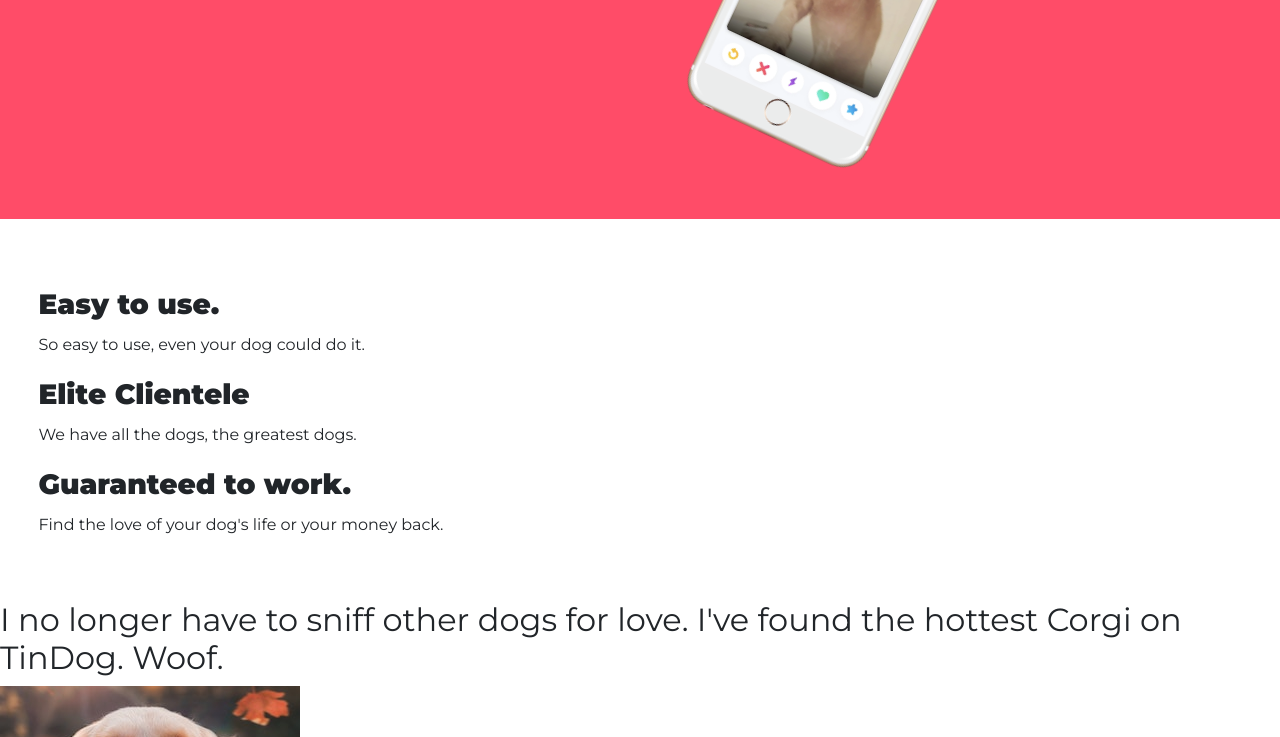
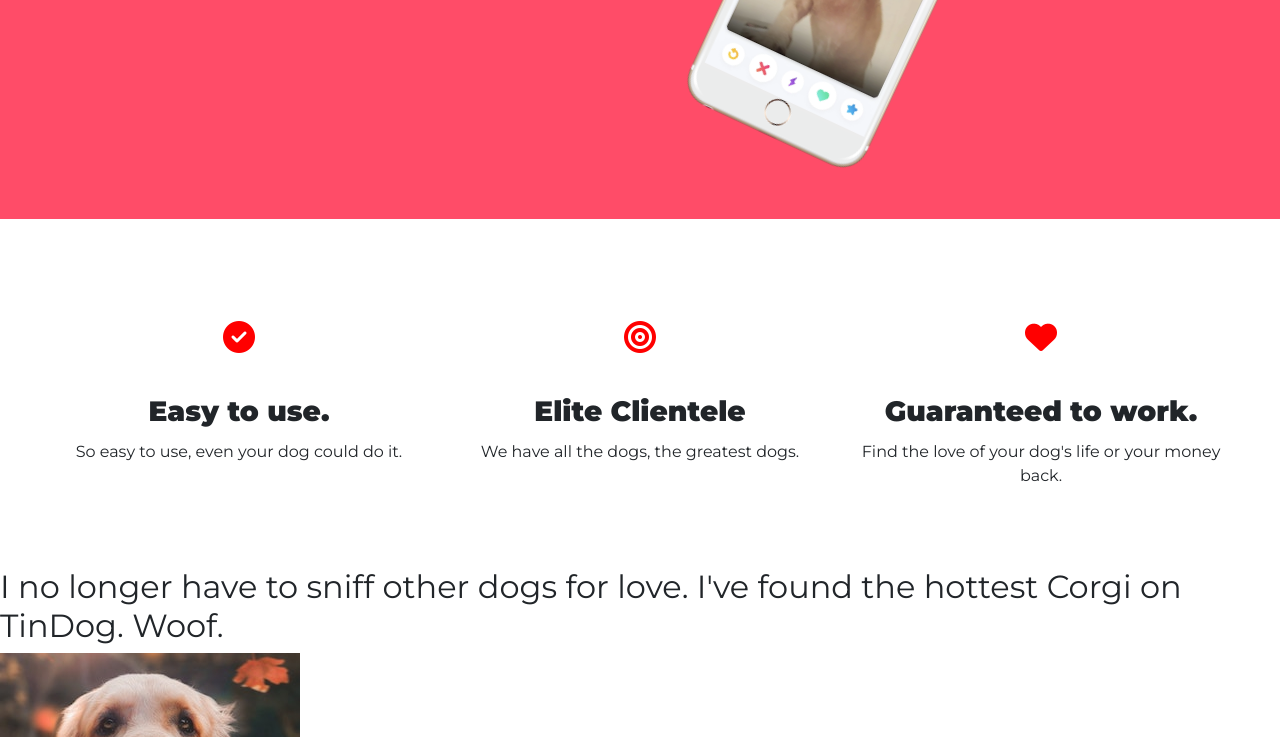
Before and after one commit to slavkoSenkiv/html-personal-website-udemy-webdev, a plain HTML site: page Bootstrap - tindog/index.html in a window 1280 px wide. Shown: the part 495-1232 px from the top of the page. Drawn offline with nearby package versions, Linux system fonts and the light colour scheme.

Commit message:
Update index.html

```diff
--- a/Bootstrap - tindog/index.html
+++ b/Bootstrap - tindog/index.html
@@ -15,6 +15,7 @@
   <script src="https://kit.fontawesome.com/52b78ca3ae.js" crossorigin="anonymous"></script>
   <!-- custom css -->
   <link rel="stylesheet" href="css/styles.css">
+</head>
 
 
   <body>
@@ -82,16 +83,25 @@
 
   <!-- Features -->
 
-  <section id="features">
+  <section id="features" class="row">
 
+    <div class="col-md-4 feature-cell">
+      <i class="fa-solid fa-circle-check feature-icon"></i>
       <h3>Easy to use.</h3>
       <p>So easy to use, even your dog could do it.</p>
+    </div>
 
+    <div class="col-md-4 feature-cell">
+      <i class="fa-solid fa-bullseye feature-icon"></i>
       <h3>Elite Clientele</h3>
       <p>We have all the dogs, the greatest dogs.</p>
+    </div>
 
+    <div class="col-md-4 feature-cell">
+      <i class="fa-solid fa-heart feature-icon"></i>
       <h3>Guaranteed to work.</h3>
       <p>Find the love of your dog's life or your money back.</p>
+    </div>
 
   </section>
 
```
Lines whose indentation alone changed are shown as unchanged.
